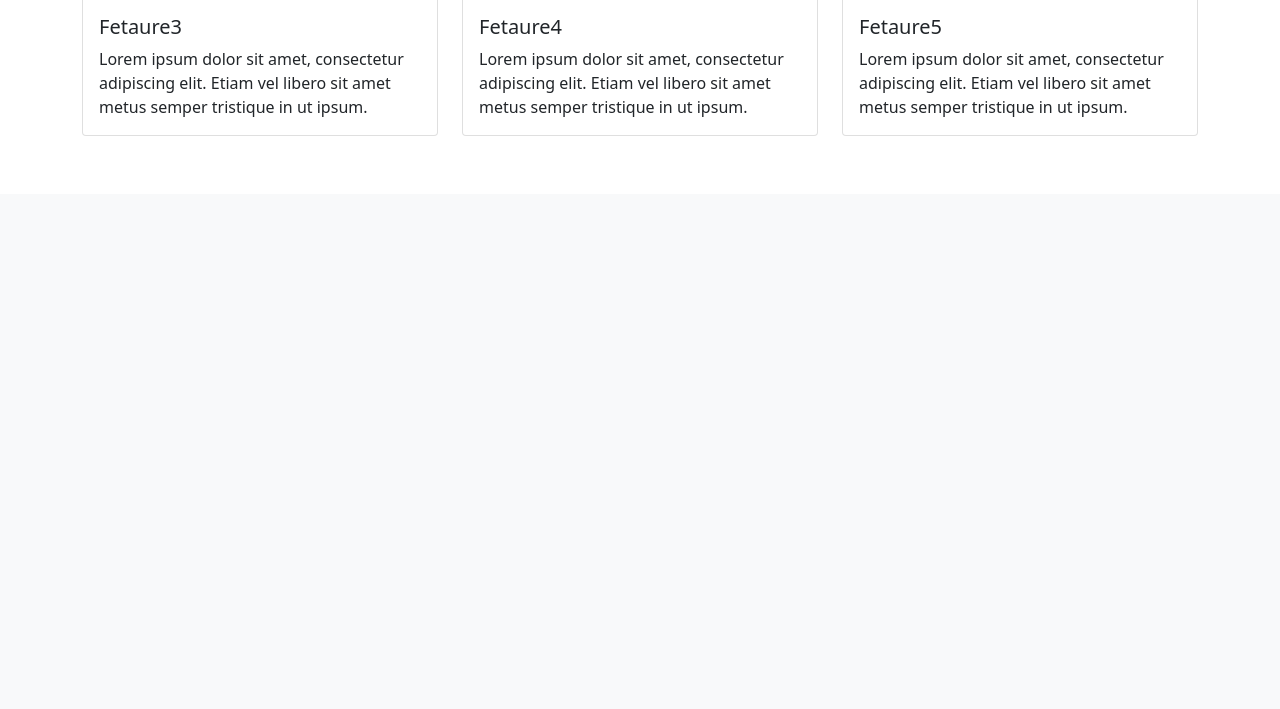
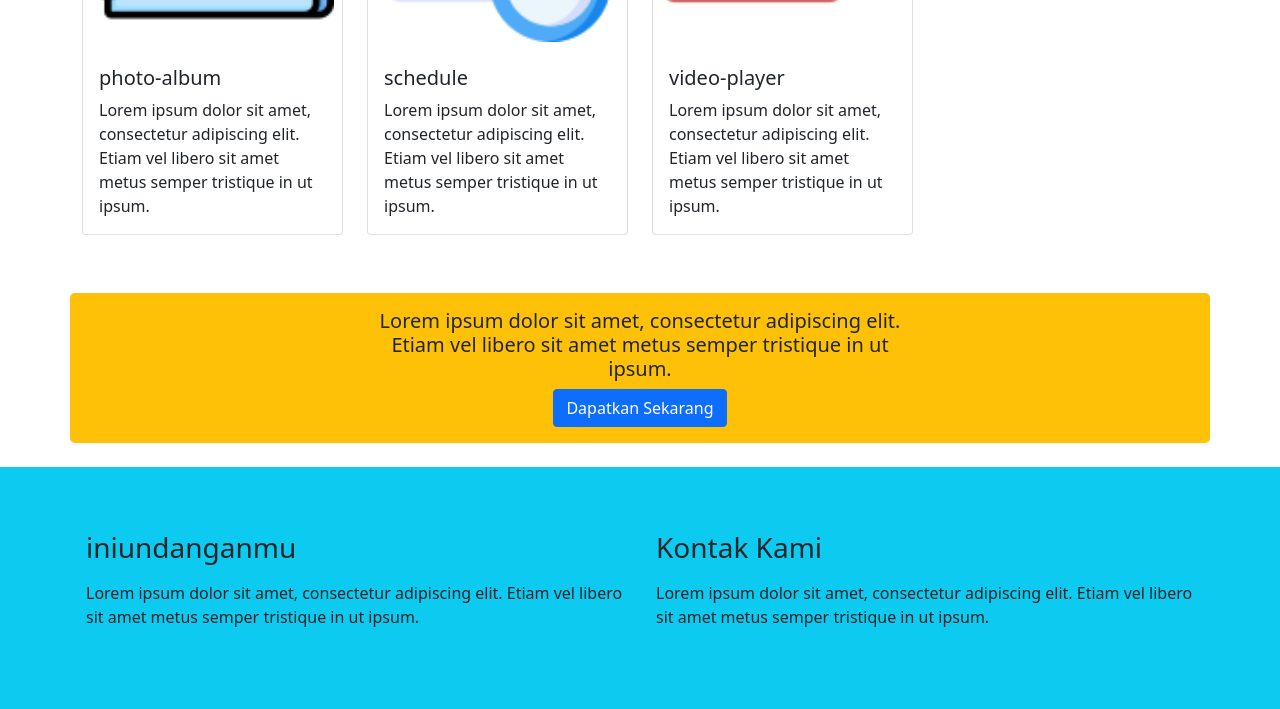
Before and after one commit to nirwanaz/undangan, a CodeIgniter app: page /database/ in a window 1280 px wide. Shown: the part 1666-2375 px from the top of the page. Before the commit the page ends 1802 px from the top, so only its background shows below. Run offline with CodeIgniter, Linux system fonts and the light colour scheme.

Commit message:
landing page

```diff
--- a/application/views/welcome_message.php
+++ b/application/views/welcome_message.php
@@ -12,7 +12,6 @@ defined('BASEPATH') OR exit('No direct script access allowed');
 	<style type="text/css">
 		section {
 			margin-top: 50px;
-			margin-bottom: 50px;
 		}
 	</style>
 </head>
@@ -26,14 +25,14 @@ defined('BASEPATH') OR exit('No direct script access allowed');
 			<div class="collapse navbar-collapse" id="navbarSupportedContent">
 				<ul class="navbar-nav mx-auto mb-2 mb-lg-0">
 					<li class="nav-item">
-						<a class="nav-link active" aria-current="page" href="#">Home</a>
+						<a class="nav-link active" aria-current="page" href="#">Beranda</a>
 					</li>
 					<li class="nav-item">
-						<a class="nav-link" href="#">Product</a>
+						<a class="nav-link" href="#">Fitur</a>
 					</li>
 					<li class="nav-item dropdown">
-						<a class="nav-link dropdown-toggle" href="#" id="navbarDropdown" role="button" data-bs-toggle="dropdown" aria-expanded="false">
-							Article
+						<a class="nav-link dropdown-toggle" href="#" id="navbarDropdown" role="button" data-bs-toggle="dropdown-menu" aria-expanded="false">
+							Tema
 						</a>
 						<ul class="dropdown-menu" aria-labelledby="navbarDropdown">
 							<li><a class="dropdown-item" href="#">Action</a></li>
@@ -43,12 +42,12 @@ defined('BASEPATH') OR exit('No direct script access allowed');
 						</ul>
 					</li>
 					<li class="nav-item">
-						<a class="nav-link disabled" href="#" tabindex="-1" aria-disabled="true">Contact</a>
+						<a class="nav-link" href="#">Kontak</a>
 					</li>
 				</ul>
 				<form class="d-flex">
-					<input class="form-control me-2" type="search" placeholder="Search" aria-label="Search">
-					<button class="btn btn-outline-success" type="submit">Search</button>
+					<input class="form-control me-2" type="search" placeholder="Pencarian" aria-label="Search">
+					<button class="btn btn-outline-success" type="submit">Cari</button>
 				</form>
 			</div>
 		</div>
@@ -82,9 +81,9 @@ defined('BASEPATH') OR exit('No direct script access allowed');
 					<div class="col-md">
 						<h1 style="text-transform: capitalize;" class="text-center">contoh template undangan pernikahan online</h1>
 						<div class="row">
-							<?php foreach(range(0,5) as $number) { ?>
-							<div class="col-md">
-								<div class="card">
+							<?php foreach(range(1,5) as $number) { ?>
+							<div class="col-md-2">
+								<div class="card my-2">
 									<img
 										src="https://cdn.pixabay.com/photo/2022/01/02/22/06/couple-6911271_960_720.png"
 										alt="card-img"
@@ -97,6 +96,19 @@ defined('BASEPATH') OR exit('No direct script access allowed');
 								</div>
 							</div>
 							<?php } ?>
+							<div class="col-md-2">
+								<div class="card my-2">
+									<img
+										src="https://cdn.pixabay.com/photo/2015/11/03/08/56/question-mark-1019820_960_720.jpg"
+										alt="card-img"
+										class="card-img-top" >
+
+									<div class="card-body">
+										<h5 class="card-title">custom</h5>
+										<a href="#" class="btn btn-primary w-100">See</a>
+									</div>
+								</div>
+							</div>
 						</div>
 					</div>
 				</div>
@@ -108,15 +120,16 @@ defined('BASEPATH') OR exit('No direct script access allowed');
 					<div class="col-md">
 						<h1 style="text-transform: capitalize;" class="text-center">fitur undangan pernikahan online</h1>
 						<div class="row">
-							<?php foreach(range(0,5) as $number) {?>
-							<div class="col-md-4">
+							<?php foreach(['countdown', 'guest-list', 'map', 'music', 'photo-album', 'schedule', 'video-player'] as $feature) {?>
+							<div class="col-sm-6 col-lg-3">
 								<div class="card my-2">
 									<img
-										src="https://cdn-icons-png.flaticon.com/512/498/498919.png"
+										src="<?php echo './assets/icons/feature/'.$feature.'.png' ?>"
 										alt="card-img-features"
-										class="card-img-top">
+										class="card-img-top p-2"
+										>
 									<div class="card-body">
-										<h5 class="card-title"><?php echo 'Fetaure'.$number ?></h5>
+										<h5 class="card-title"><?php echo $feature ?></h5>
 										<p class="card-text">Lorem ipsum dolor sit amet, consectetur adipiscing elit. Etiam vel libero sit amet metus semper tristique in ut ipsum.</p>
 									</div>
 								</div>
@@ -127,7 +140,48 @@ defined('BASEPATH') OR exit('No direct script access allowed');
 				</div>
 			</div>
 		</section>
+		<section class="section-price">
+			<div class="container">
+				<div class="row">
+					<div class="col-md bg-warning p-3 rounded-3">
+						<div class="row justify-content-center">
+							<div class="col-md-6 text-center">
+								<h5>Lorem ipsum dolor sit amet, consectetur adipiscing elit. Etiam vel libero sit amet metus semper tristique in ut ipsum.</h5>
+								<button class="btn btn-primary" type="button">Dapatkan Sekarang</button>
+							</div>
+						</div>
+					</div>
+				</div>
+			</div>
+		</section>
 	</div>
+	<div class="footer bg-info mt-4">
+		<div class="container py-5">
+			<div class="row">
+				<div class="col-md-6 p-3">
+					<div class="heading">
+						<h3>iniundanganmu</h3>
+					</div>
+					<div class="mt-3">
+						<p>Lorem ipsum dolor sit amet, consectetur adipiscing elit. Etiam vel libero sit amet metus semper tristique in ut ipsum.</p>
+					</div>
+				</div>
+				<div class="col-md-6 p-3">
+					<div class="heading">
+						<h3>Kontak Kami</h3>
+					</div>
+					<div class="mt-3">
+						<p>Lorem ipsum dolor sit amet, consectetur adipiscing elit. Etiam vel libero sit amet metus semper tristique in ut ipsum.</p>
+					</div>
+				</div>
+
+			</div>
+		</div>
+	</div>
+	<!-- Popper JS and Bootstrap JS -->
+	<script src="https://cdn.jsdelivr.net/npm/@popperjs/core@2.9.2/dist/umd/popper.min.js" integrity="sha384-IQsoLXl5PILFhosVNubq5LC7Qb9DXgDA9i+tQ8Zj3iwWAwPtgFTxbJ8NT4GN1R8p" crossorigin="anonymous"></script>
+	<script src="https://cdn.jsdelivr.net/npm/bootstrap@5.0.2/dist/js/bootstrap.min.js" integrity="sha384-cVKIPhGWiC2Al4u+LWgxfKTRIcfu0JTxR+EQDz/bgldoEyl4H0zUF0QKbrJ0EcQF" crossorigin="anonymous"></script>
+
 
 </body>
 </html>
```
Also changed, not shown: application/helpers/component_helper.php (added), assets/icons/feature/countdown.png (added), assets/icons/feature/guest-list.png (added), assets/icons/feature/map.png (added), assets/icons/feature/music.png (added), assets/icons/feature/photo-album.png (added), assets/icons/feature/schedule.png (added), assets/icons/feature/video-player.png (added).
